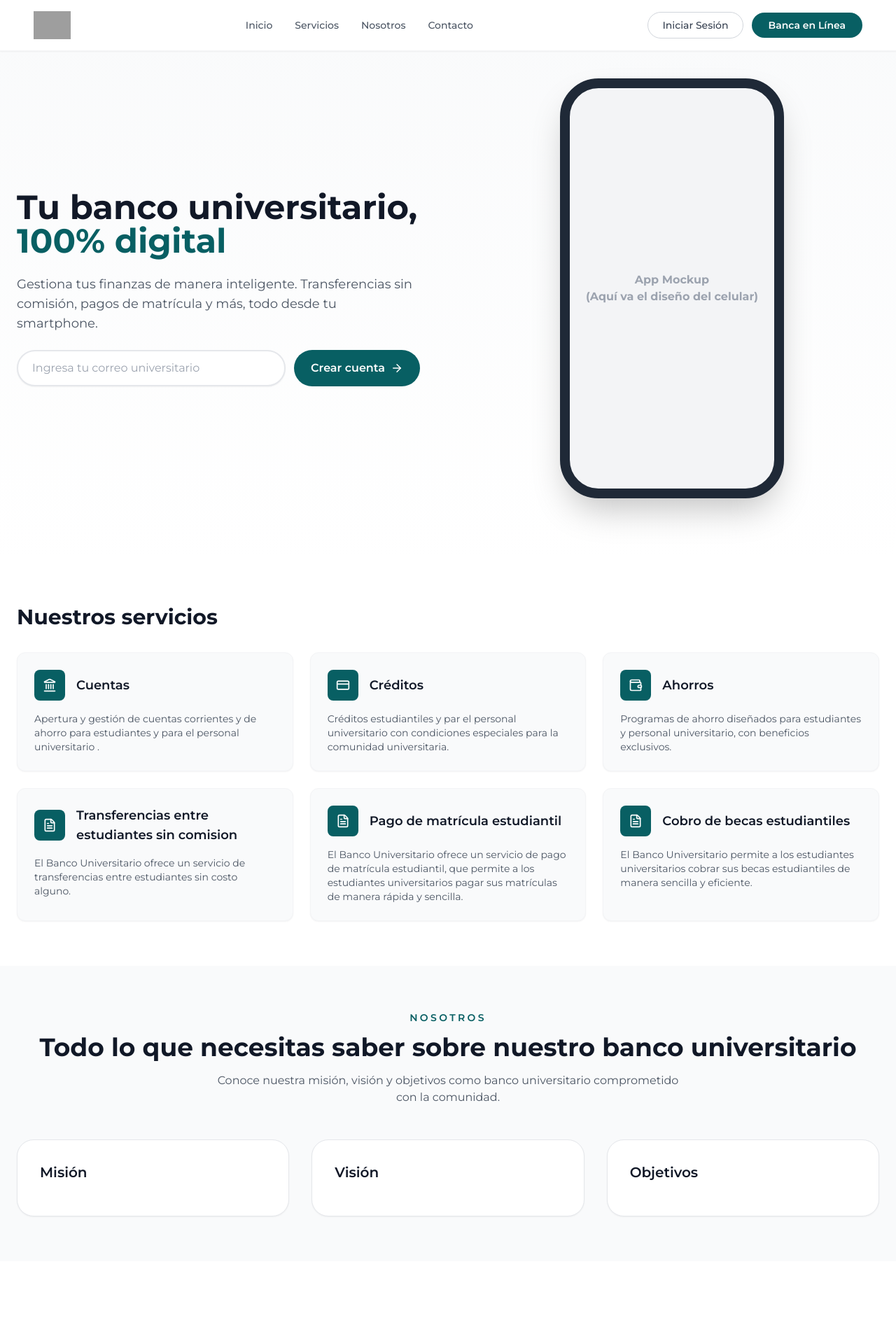
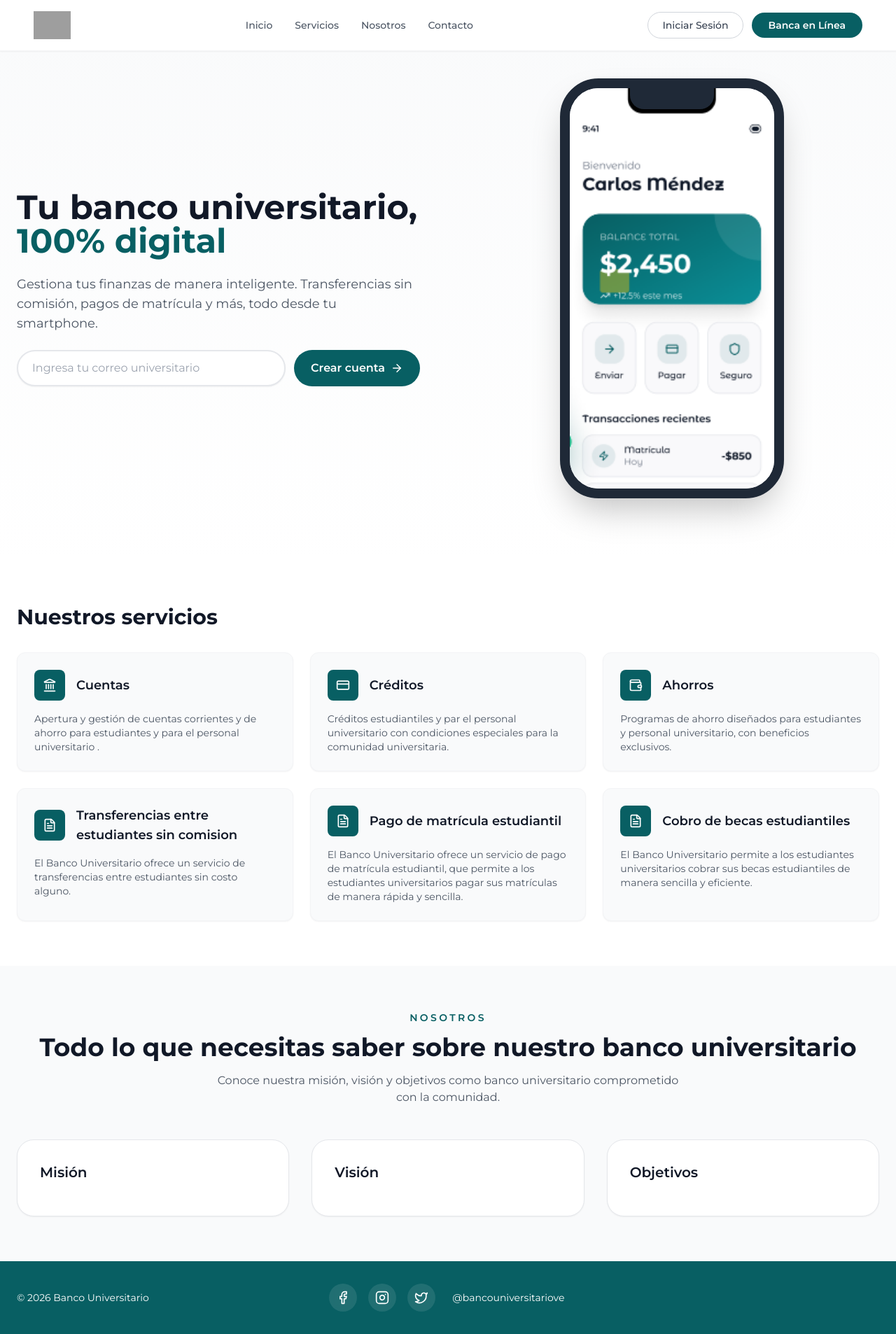
Before and after one commit to elujs/web-banco-universitario, a Vue app: page / in a window 1280 px wide. Shown: the whole page at 70% size. Before the commit the page ends 1802 px from the top, so only its background shows below. Built offline with nearby package versions, Linux system fonts and the light colour scheme; grey boxes are pictures that could not be loaded.

Commit message:
Creacion del Footer.vue y correciones de diseño del Hero.vue

```diff
--- /dev/null
+++ b/src/components/Footer.vue
@@ -0,0 +1,36 @@
+<template>
+  <footer class="bg-[#085F63] py-8 px-6">
+    <div class="container mx-auto max-w-7xl">
+      <div class="flex flex-col md:flex-row items-center justify-between space-y-4 md:space-y-0">
+        <p class="text-white text-sm">© 2026 Banco Universitario</p>
+
+        <div class="flex items-center space-x-6">
+          <div class="flex items-center space-x-4">
+            <a
+              v-for="(social, index) in socialLinks"
+              :key="index"
+              :href="social.href"
+              class="w-10 h-10 rounded-full bg-white/10 hover:bg-white/20 flex items-center justify-center transition-all duration-300 backdrop-blur-sm"
+              :aria-label="social.label"
+            >
+              <component :is="social.icon" class="text-white" :size="20" />
+            </a>
+          </div>
+          <span class="text-white text-sm">@bancouniversitariove</span>
+        </div>
+
+        <div class="hidden md:block w-48"></div>
+      </div>
+    </div>
+  </footer>
+</template>
+
+<script setup>
+import { Facebook, Instagram, Twitter } from 'lucide-vue-next'
+
+const socialLinks = [
+  { icon: Facebook, label: 'Facebook', href: '#' },
+  { icon: Instagram, label: 'Instagram', href: '#' },
+  { icon: Twitter, label: 'Twitter', href: '#' },
+]
+</script>
--- a/src/components/hero.vue
+++ b/src/components/hero.vue
@@ -29,11 +29,16 @@
         </div>
 
         <div
-          class="relative flex items-center justify-center bg-gray-100 rounded-[55px] h-[600px] w-full max-w-[320px] mx-auto border-[14px] border-gray-800 shadow-2xl"
+          class="relative flex items-center justify-center bg-white rounded-[55px] h-[600px] w-full max-w-[320px] mx-auto border-[14px] border-gray-800 shadow-2xl overflow-hidden"
         >
-          <p class="text-gray-400 font-bold text-center">
-            App Mockup<br />(Aquí va el diseño del celular)
-          </p>
+          <div
+            class="absolute top-0 left-1/2 transform -translate-x-1/2 w-[120px] h-[30px] bg-gray-800 rounded-b-[20px] z-20"
+          ></div>
+          <img
+            src="@/assets/dashboard-mockup.png"
+            alt="Banca en línea"
+            class="w-full h-full object-cover object-top"
+          />
         </div>
       </div>
     </div>
--- a/src/views/HomeInstitucional.vue
+++ b/src/views/HomeInstitucional.vue
@@ -1,11 +1,12 @@
 <template>
-  <div class="font-sans text-gray-900">
+  <div class="font-sans text-gray-900 flex flex-col min-h-screen">
     <Navbar />
-    <main>
+    <main class="flex-grow">
       <Hero />
       <Servicios />
       <Nosotros />
     </main>
+    <Footer />
   </div>
 </template>
 
@@ -14,4 +15,5 @@ import Navbar from '@/components/Navbar.vue'
 import Servicios from '@/components/Servicios.vue'
 import Hero from '@/components/Hero.vue'
 import Nosotros from '@/components/Nosotros.vue'
+import Footer from '@/components/Footer.vue'
 </script>
```
Also changed, not shown: src/assets/dashboard-mockup.png (added).
